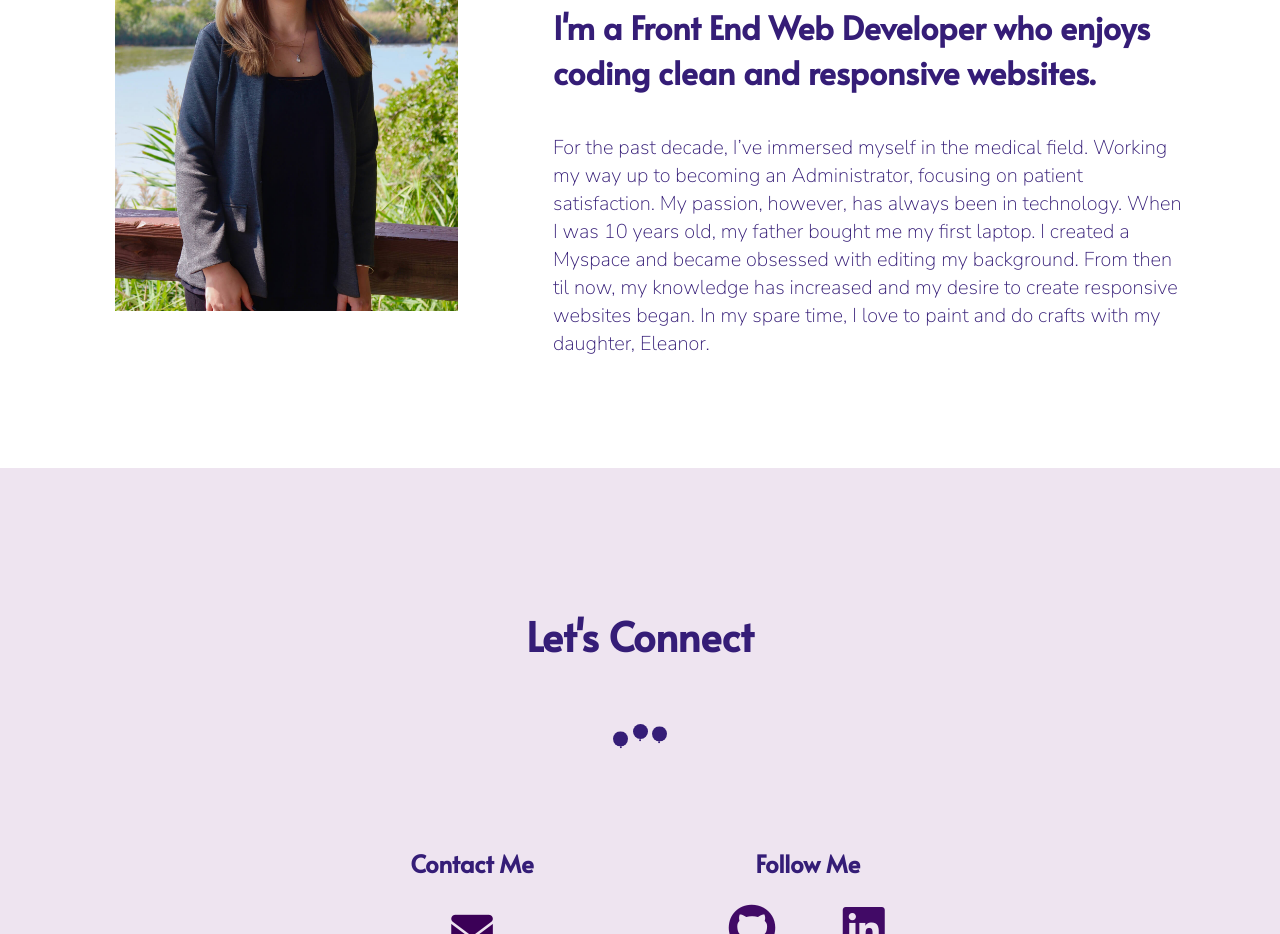
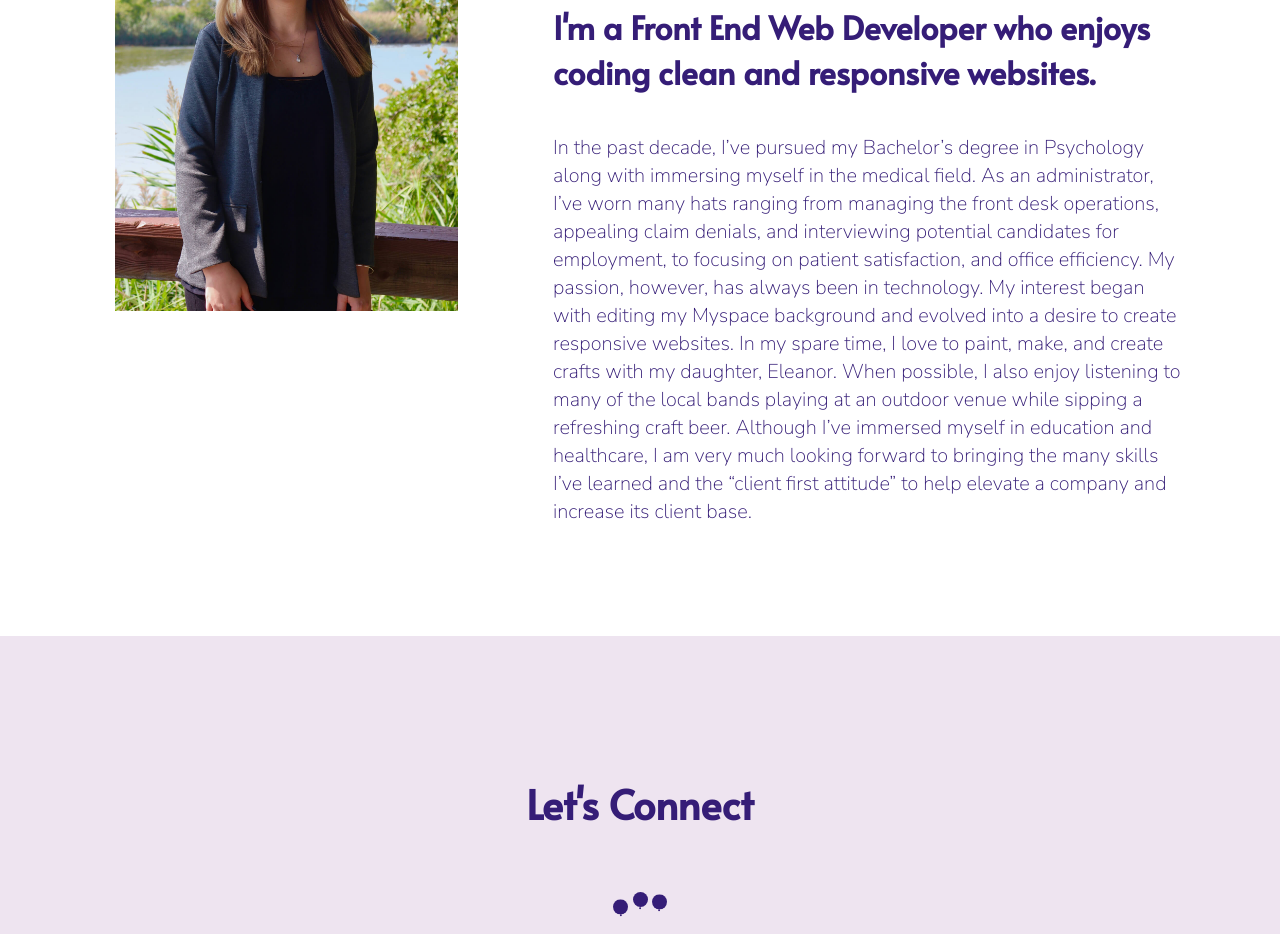
Before and after one commit to missywalker/portfolio, a website built with webpack: page index.html in a window 1280 px wide. Shown: the part 3740-4674 px from the top of the page. Built offline with nearby package versions, Linux system fonts and the light colour scheme.

Commit message:
Edited About paragraph

```diff
--- a/index.html
+++ b/index.html
@@ -156,11 +156,14 @@
             <h3>Hello! I'm Melissa Walker. </h3>
             <h4>I'm a Front End Web Developer who enjoys coding clean and responsive websites.</h4>
             <p class="about-p">
-              For the past decade, I’ve immersed myself in the medical field.
-              Working my way up to becoming an Administrator, focusing on patient satisfaction.
-                My passion, however, has always been in technology. When I was 10 years old, my father bought me my first laptop.
-                I created a Myspace and became obsessed with editing my background. From then til now, my knowledge has increased and my desire to create responsive websites began.
-                In my spare time, I love to paint and do crafts with my daughter, Eleanor.
+              In the past decade, I’ve pursued my Bachelor’s degree in Psychology along with immersing myself in the medical field.
+               As an administrator, I’ve worn many hats ranging from managing the front desk operations, appealing claim denials,
+                and interviewing potential candidates for employment, to focusing on patient satisfaction, and office efficiency.
+                 My passion, however, has always been in technology. My interest began with editing my Myspace background and evolved into a
+                 desire to create responsive websites. In my spare time, I love to paint, make, and create crafts with my daughter, Eleanor.
+                 When possible, I also enjoy listening to many of the local bands playing at an outdoor venue while sipping a refreshing craft beer.
+                  Although I’ve immersed myself in education and healthcare, I am very much looking forward to bringing the many skills
+              I’ve learned and the  “client first attitude” to help elevate a company and increase its client base.
             </p>
           </div>
         </div>
```
